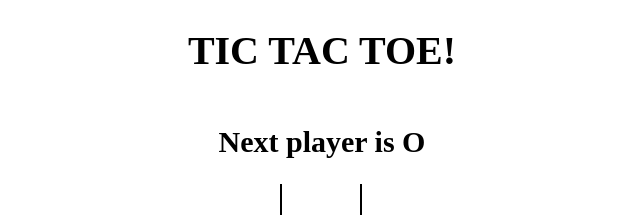
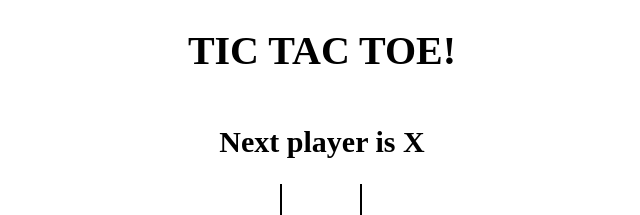
Before and after one commit to kumarsatyam444/tictactoe, a React (Vite) app: page / in a window 1280 px wide. Shown: the top 215 px of the page, without its empty margins (318-958 px from the left). Built offline with nearby package versions, Linux system fonts and the light colour scheme.

Commit message:
transform state to game history

```diff
--- a/src/App.jsx
+++ b/src/App.jsx
@@ -5,34 +5,43 @@
 
  export default () => {
 
-  const [board, setBoard] = useState(Array(9).fill(null));
-  const [isXNext, setIsXNext] = useState(false);
-  const winner = calculateWinner(board);
+  const [history, setHistory] = useState([ {board: Array(9).fill(null), isXNext : true},
+  ]);
+  const [curentMove, setCurrentmove] = useState(0);
 
-  const message = winner ? `Winner is ${winner}` : `Next player is ${isXNext ? 'X' : 'O'}`
+  const current = history[curentMove];
+
+  const winner = calculateWinner(current.board);
+
+  const message = winner ? `Winner is ${winner}`
+   : `Next player is ${current.isXNext ? 'X' : 'O'}`
 
     const handleSquareClick = position => {
-      if (board[position] || winner){
+      if (current.board[position] || winner){
         return;
       }
 
-      setBoard(prev => {
-        return prev.map((square, pos) => {
+      setHistory(prev => {
+      const last = prev[prev.length - 1 ];
+
+        const newBoard = last.board.map((square, pos) => {
           if (pos === position){
-            return isXNext ? 'X' : '0';
+            return last.isXNext ? 'X' : '0';
           }
           return square;
         });
+
+        return prev.concat({board : newBoard, isXNext: !last.isXNext});
       });
 
-      setIsXNext(prev => !prev);
+      setCurrentmove(prev => prev + 1);
     };
     return(
 
   <div className="app" >
     <h1>TIC TAC TOE!</h1>
     <h2>{message}</h2>
-    <Board board={board} handleSquareClick = {handleSquareClick}/>
+    <Board board={current.board} handleSquareClick = {handleSquareClick}/>
 
   </div>
   );
```
